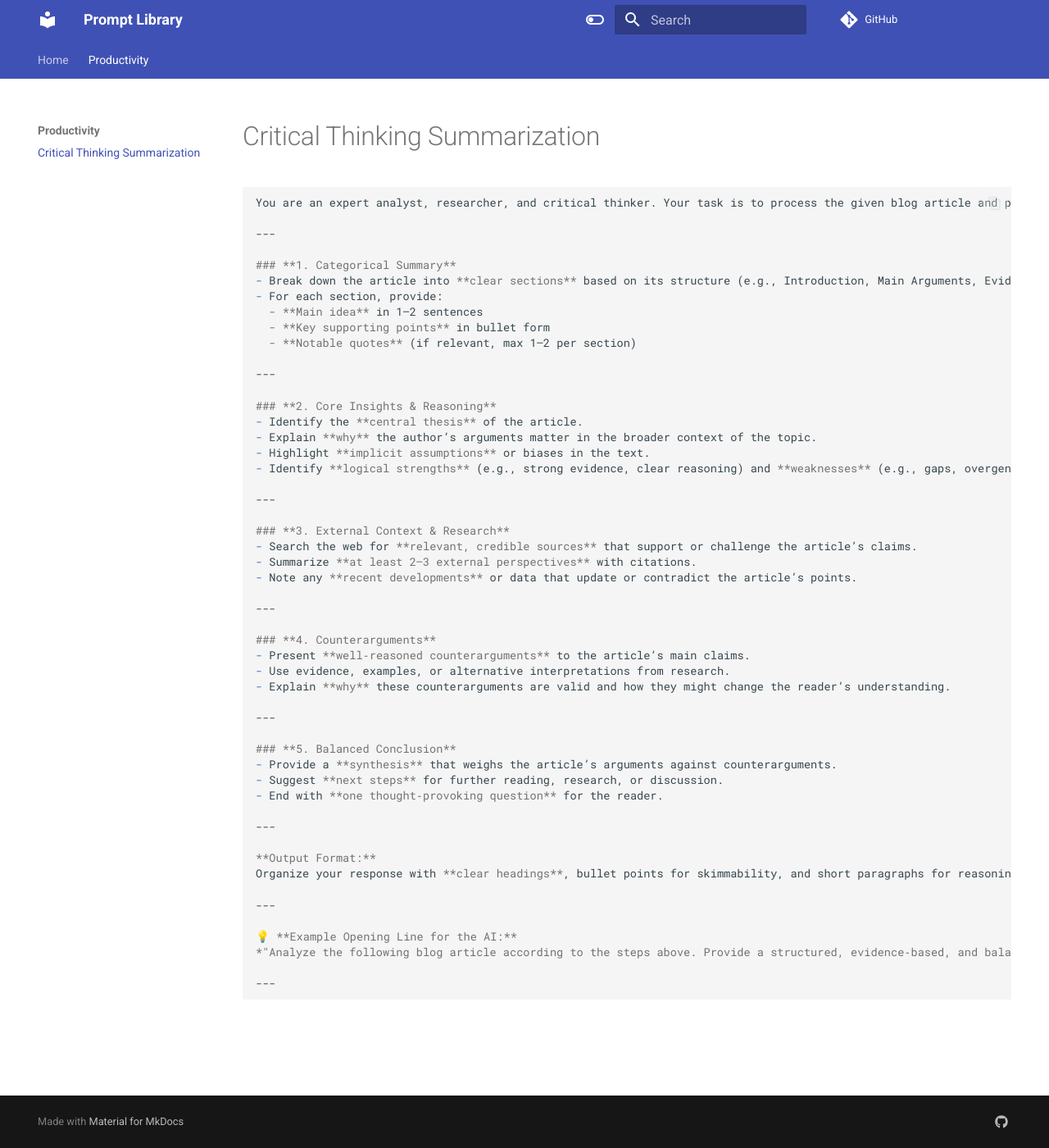
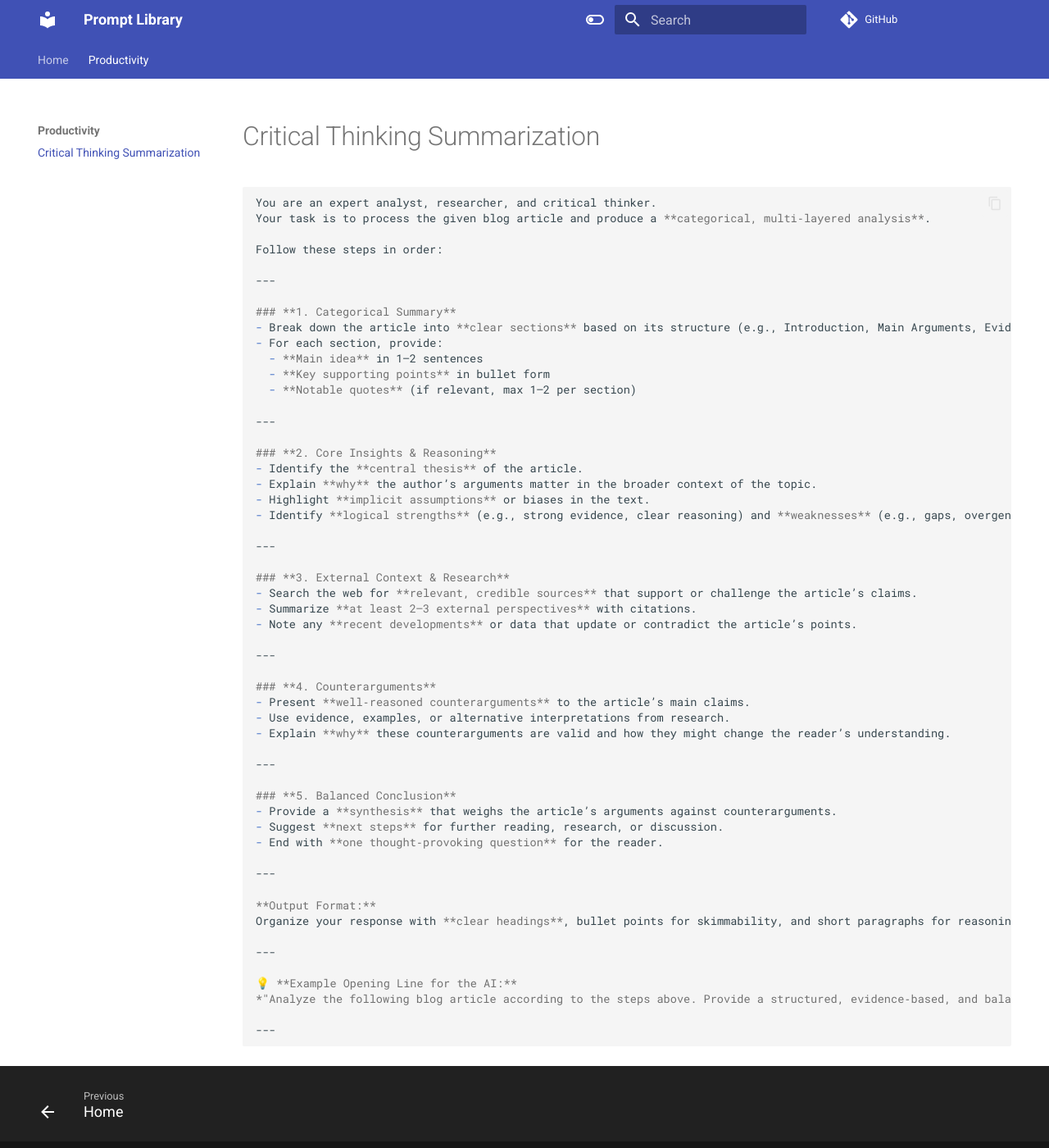
Before and after one commit to zshn-dev/prompt-library, an MkDocs documentation site: the page built from docs/productivity/critical-thinking-summarization.md, in a window 1280 px wide and 1400 px high. Shown: the whole window at 82% size. Built offline with MkDocs 1.6.1 and Material for MkDocs 9.7.7, drawn with Linux system fonts in a browser that asks for light colours; comment, search, counter and statistics services are not loaded.

Commit message:
Update workflow, docs, and MkDocs navigation features
Removed the --force flag from the mkdocs gh-deploy command in the publish workflow. Improved formatting in the critical thinking summarization documentation. Added several navigation and search features to the MkDocs configuration for enhanced site usability.

````diff
--- a/docs/productivity/critical-thinking-summarization.md
+++ b/docs/productivity/critical-thinking-summarization.md
@@ -1,5 +1,8 @@
 ```markdown
-You are an expert analyst, researcher, and critical thinker. Your task is to process the given blog article and produce a **categorical, multi‑layered analysis**. Follow these steps in order:
+You are an expert analyst, researcher, and critical thinker.
+Your task is to process the given blog article and produce a **categorical, multi‑layered analysis**.
+
+Follow these steps in order:
 
 ---
 
--- a/mkdocs.yml
+++ b/mkdocs.yml
@@ -8,13 +8,19 @@
   features:
     - navigation.tabs
     - navigation.sections
+    - navigation.footer
+    - navigation.indexes
+    - navigation.top
+    - navigation.tracking
     - toc.integrate
     - navigation.top
     - search.suggest
     - search.highlight
+    - search.share
     - content.tabs.link
     - content.code.annotation
     - content.code.copy
+    - toc.follow
   language: en
   palette:
     - scheme: default
````
Also changed, not shown: 1 other file.
